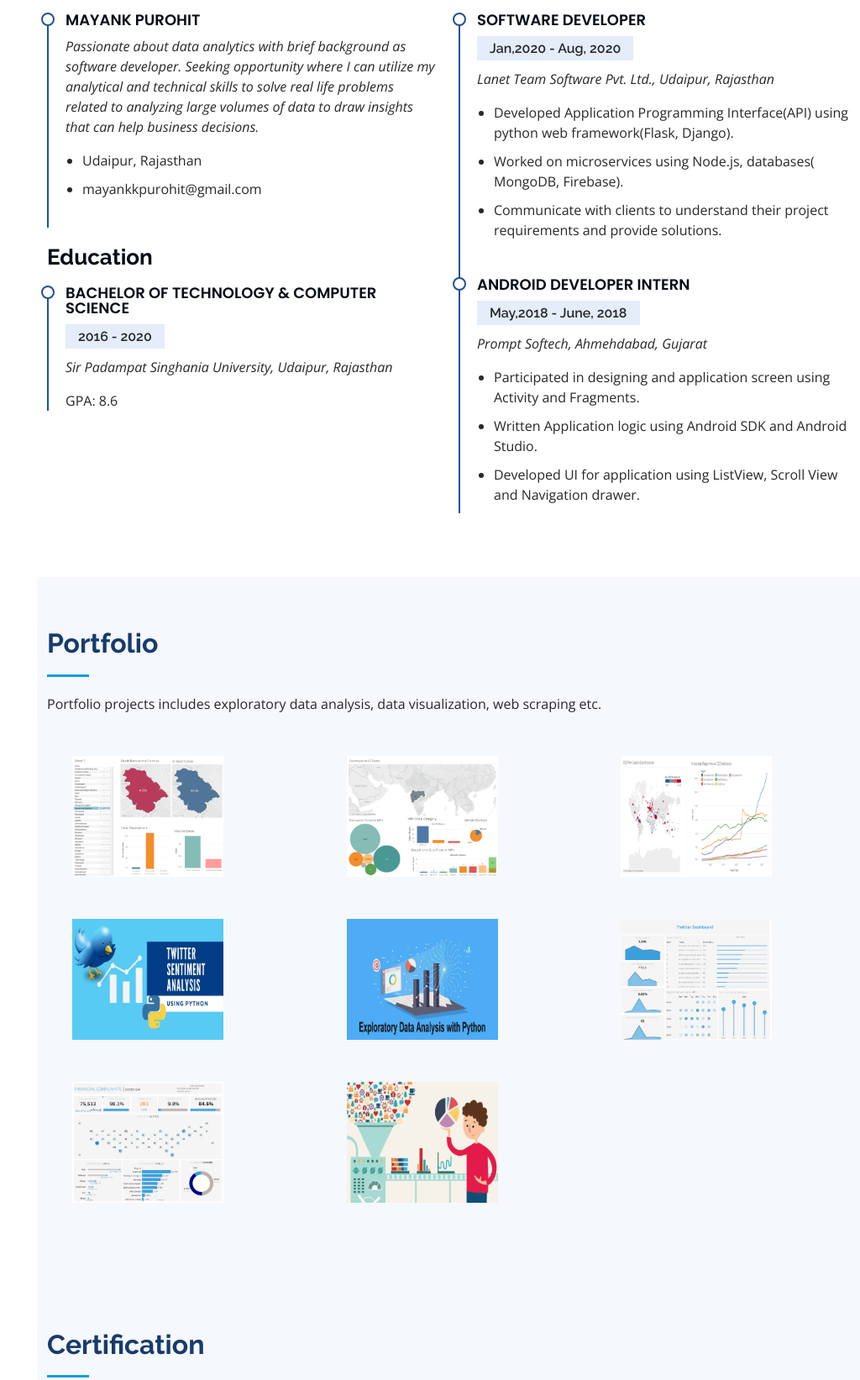
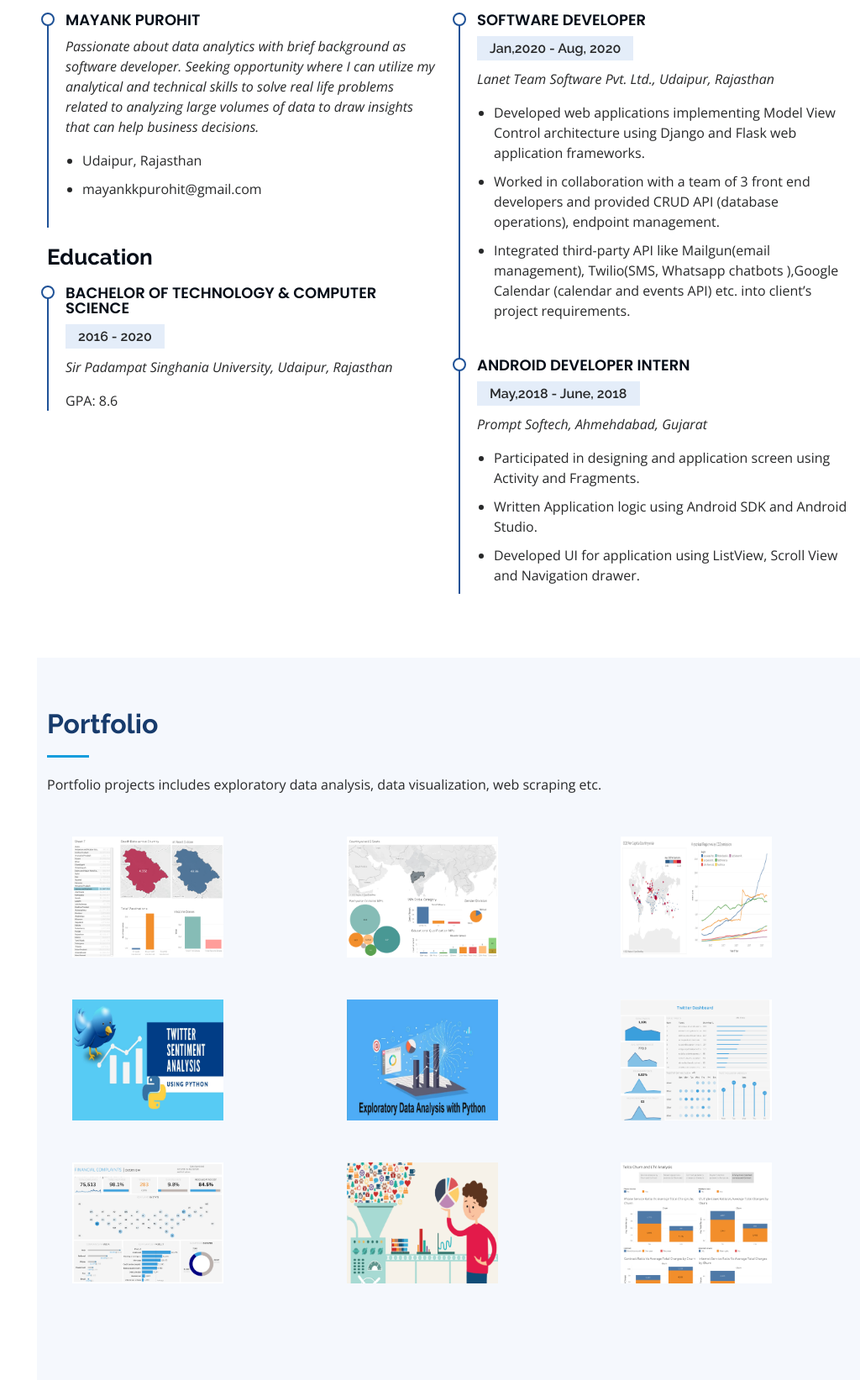
Before and after one commit to mayankpurohit/mayankpurohit.github.io, a plain HTML site: page index.html in a window 1280 px wide. Shown: the part 1849-3492 px from the top of the page at 84% size, without its empty margins (256-1280 px from the left). Drawn offline with nearby package versions, Linux system fonts and the light colour scheme; no server answers; some icons are missing.

Commit message:
added new project and certificate

```diff
--- a/index.html
+++ b/index.html
@@ -147,9 +147,10 @@
               <h5>Jan,2020 - Aug, 2020</h5>
               <p><em>Lanet Team Software Pvt. Ltd., Udaipur, Rajasthan</em></p>
               <ul>
-                <li>Developed Application Programming Interface(API) using python web framework(Flask, Django).</li>
-                <li>Worked on microservices using Node.js, databases( MongoDB, Firebase).</li>
-                <li>Communicate with clients to understand their project requirements and provide solutions.</li>
+                <li>Developed  web applications implementing Model View Control architecture using Django and Flask web application frameworks.</li>
+                <li>Worked in collaboration with  a team of 3 front end developers and provided CRUD API (database operations), endpoint management.
+                </li>
+                <li>Integrated  third-party API like Mailgun(email management), Twilio(SMS, Whatsapp chatbots ),Google Calendar (calendar and events API)  etc. into client’s project requirements.</li>
               </ul>
             </div>
             <div class="resume-item">
@@ -261,16 +262,15 @@
               </div>
             </div>
           </div>
-          <!--
+
           <div class="col-lg-4 col-md-6 portfolio-item filter-web">
             <div class="portfolio-wrap">
-              <img src="assets/img/portfolio/portfolio-9.jpg" class="img-fluid" alt="">
+              <img src="assets/img/portfolio/telco_churn.png" class="img-fluid" alt="">
               <div class="portfolio-links">
-                <a href="assets/img/portfolio/portfolio-9.jpg" data-gallery="portfolioGallery" class="portfolio-lightbox" title="Web 3"><i class="bx bx-plus"></i></a>
-                <a href="portfolio-details.html" title="More Details"><i class="bx bx-link"></i></a>
+                <a href="https://github.com/mayankpurohit/Churn-Case-Study-Telecom" title="More Details" style="font-size: 20px;">Churn Case Study Telecom</a>
               </div>
             </div>
-          </div> -->
+          </div>
 
         </div>
 
@@ -329,9 +329,9 @@
 
             <div class="col-lg-4 col-md-6 portfolio-item filter-web">
                 <div class="portfolio-wrap">
-                    <img src="assets/img/portfolio/prob.png" class="img-fluid" alt="">
+                    <img src="assets/img/portfolio/mysql_adv.png" class="img-fluid" alt="">
                     <div class="portfolio-links">
-                        <a href="https://olympus1.mygreatlearning.com/course_certificate/LDVTEDII" title="Probability for Data Science" style="font-size: 20px;">GL Probability for Data Science</a>
+                        <a href="https://www.credential.net/dd7df7a2-c930-45ff-a439-e13de7590e2b" title="Upgrad Advanced SQL Function" style="font-size: 20px;">Upgrad Advanced SQL Functions</a>
                     </div>
                 </div>
             </div>
```
Also changed, not shown: assets/img/portfolio/mysql_adv.png (added), assets/img/portfolio/telco_churn.png (added).
